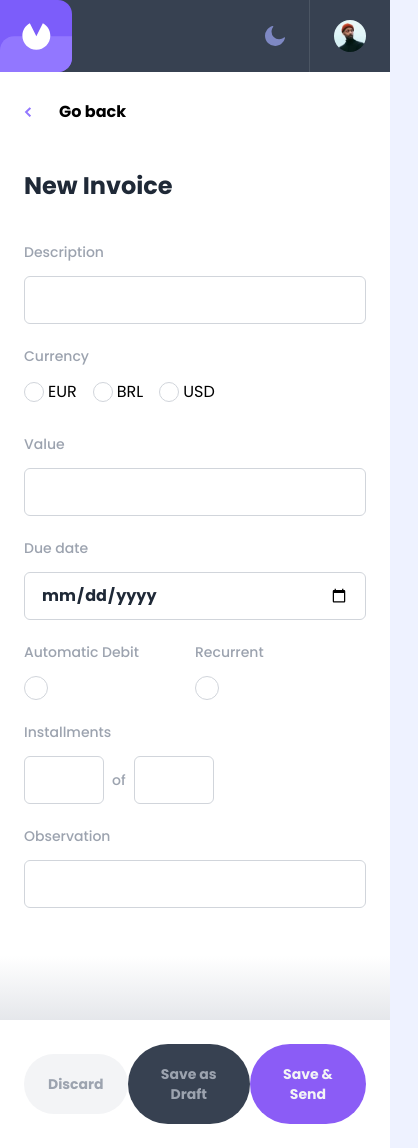
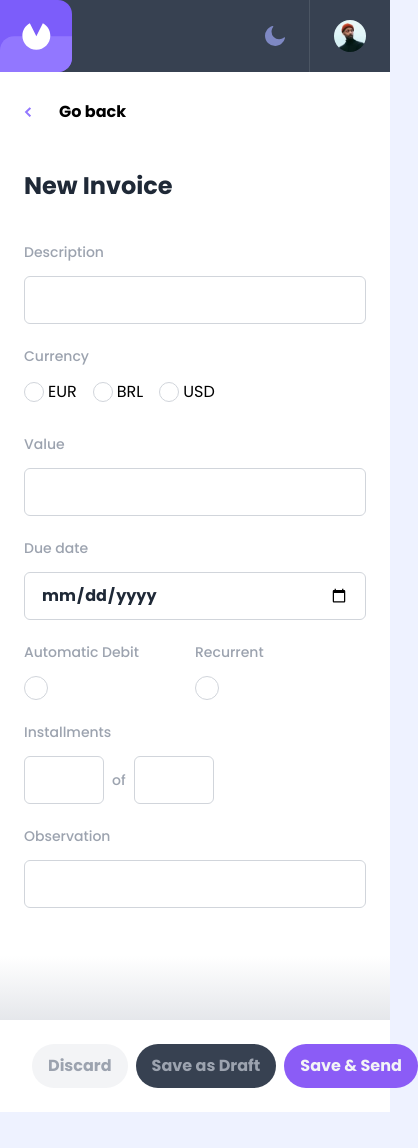
Before and after one commit to kelitasukita/myBills-next-frontend, a Next.js app: page /add-invoice in a window 390 px wide. Shown: the whole page, 418 px wide, since content can reach past the window. After the commit the page ends 1112 px from the top, so only its background shows below. Built offline with nearby package versions, Linux system fonts and the light colour scheme.

Commit message:
Set responsive design to both, edit & add invoice

```diff
--- a/src/app/add-invoice/page.tsx
+++ b/src/app/add-invoice/page.tsx
@@ -1,9 +1,38 @@
+'use client';
+
+import { useEffect, useState } from "react";
+
+import AddInvoiceModal from "../components/AddInvoiceModal";
+import Button from "../components/button";
 import GoBackBtn from "../components/goBackBtn";
 import Navbar from "../components/navbar";
 
 export default function AddInvoice() {
+
+  function getSize() {
+    if (typeof window !== "undefined") {
+      return window.innerWidth;
+    }
+    return 0;
+  }
+  const [width, setWidth] = useState(0);
+
+  useEffect(() => {
+    function handleResize() {
+      setWidth(getSize());
+      console.log(getSize());
+    }
+
+    handleResize();
+    window.addEventListener("resize", handleResize);
+    // return () => window.removeEventListener("resize", handleResize);
+  }, []);
+
   return (
-    <main>
+    <>
+      {width < 640
+        ?
+        (<main>
           <Navbar />
           <div className="flex flex-col bg-white">
             <div className="pl-6">
@@ -60,11 +89,15 @@ export default function AddInvoice() {
             <div className="h-16 bg-line bg-gradient-to-b from-transparent to-gray-200" />
 
             <footer className="flex justify-between items-center w-full p-6 bg-white">
-          <button className="text-sm font-bold text-gray-400 py-5 px-6 bg-gray-100 rounded-full">Discard</button>
-          <button className="text-sm font-bold text-gray-400 py-5 px-4 bg-gray-700 rounded-full">Save as Draft</button>
-          <button className="text-sm font-bold text-gray-100 py-5 px-4 bg-violet-500 rounded-full">Save & Send</button>
+              <Button textColor="text-gray-400" bgColor="bg-gray-100" name="Discard" />
+              <Button textColor="text-gray-400" bgColor="bg-gray-700" name="Save as Draft" />
+              <Button textColor="text-gray-100" bgColor="bg-violet-500" name="Save & Send" />
             </footer>
           </div>
-    </main>
+        </main>)
+        :
+        <AddInvoiceModal />
+      }
+    </>
   )
 }
--- a/src/app/overview/page.tsx
+++ b/src/app/overview/page.tsx
@@ -1,13 +1,9 @@
 import OverviewPage from "../components/OverviewPage";
-import EditScreenModal from "../components/EditScreenModal";
-import EmptyInvoice from "../components/emptyInvoice";
 import Invoice from "../components/invoice";
 import Navbar from "../components/navbar";
 
-
 export default function Overview() {
   return (
-    // <EditScreenModal />
     <div className="lg:flex">
       <Navbar />
       <div className="lg:w-736 mx-auto">
```
Lines whose indentation alone changed are shown as unchanged.
